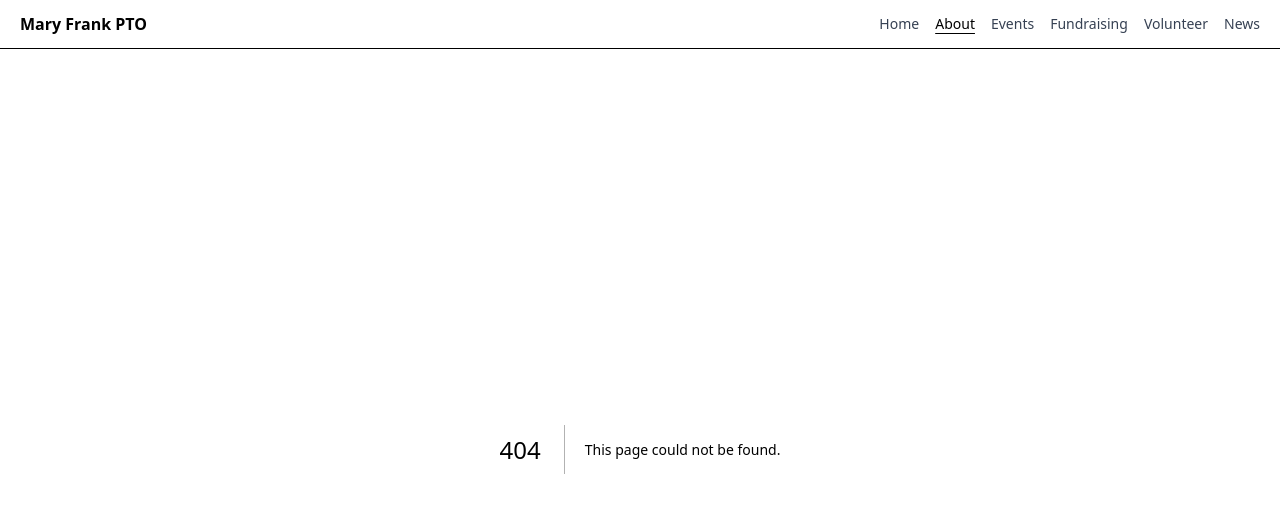
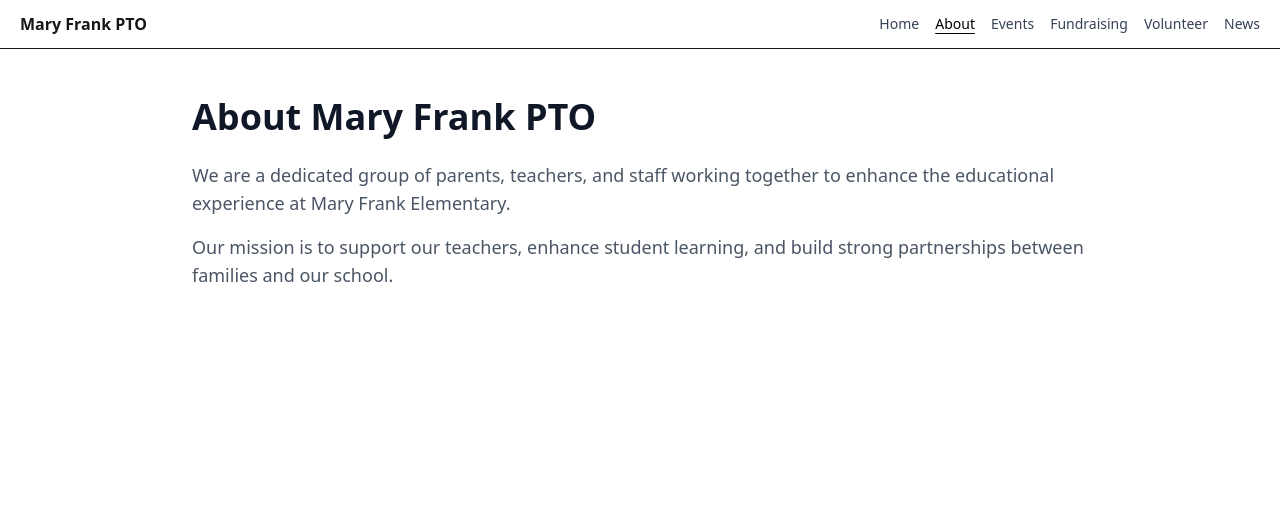
Before and after one commit to stepweaver/mary-frank-pto, a Next.js app: page /about in a window 1280 px wide. Before the commit this address had no page. Shown: the top 512 px of the page. Built offline with nearby package versions, Linux system fonts and the light colour scheme.

Commit message:
Add placeholder pages for all navigation routes

```diff
--- /dev/null
+++ b/app/about/page.jsx
@@ -0,0 +1,22 @@
+import Container from '@/components/layout/Container'
+
+export default function About() {
+  return (
+    <Container className="py-12">
+      <div className="max-w-4xl mx-auto">
+        <h1 className="text-4xl font-bold text-gray-900 mb-6">
+          About Mary Frank PTO
+        </h1>
+        <p className="text-lg text-gray-600 mb-4">
+          We are a dedicated group of parents, teachers, and staff working
+          together to enhance the educational experience at Mary Frank
+          Elementary.
+        </p>
+        <p className="text-lg text-gray-600 mb-4">
+          Our mission is to support our teachers, enhance student learning, and
+          build strong partnerships between families and our school.
+        </p>
+      </div>
+    </Container>
+  )
+}
--- /dev/null
+++ b/app/events/page.jsx
@@ -0,0 +1,17 @@
+import Container from "@/components/layout/Container";
+
+export default function Events() {
+  return (
+    <Container className="py-12">
+      <div className="max-w-4xl mx-auto">
+        <h1 className="text-4xl font-bold text-gray-900 mb-6">Events</h1>
+        <p className="text-lg text-gray-600 mb-4">
+          Stay updated on all PTO meetings, fundraisers, and school events.
+        </p>
+        <div className="bg-gray-100 p-8 rounded-lg text-center">
+          <p className="text-gray-500">Event calendar coming soon...</p>
+        </div>
+      </div>
+    </Container>
+  );
+}
--- /dev/null
+++ b/app/fundraising/page.jsx
@@ -0,0 +1,17 @@
+import Container from "@/components/layout/Container";
+
+export default function Fundraising() {
+  return (
+    <Container className="py-12">
+      <div className="max-w-4xl mx-auto">
+        <h1 className="text-4xl font-bold text-gray-900 mb-6">Fundraising</h1>
+        <p className="text-lg text-gray-600 mb-4">
+          Support our school through various fundraising initiatives.
+        </p>
+        <div className="bg-gray-100 p-8 rounded-lg text-center">
+          <p className="text-gray-500">Fundraising information coming soon...</p>
+        </div>
+      </div>
+    </Container>
+  );
+}
--- /dev/null
+++ b/app/news/page.jsx
@@ -0,0 +1,17 @@
+import Container from "@/components/layout/Container";
+
+export default function News() {
+  return (
+    <Container className="py-12">
+      <div className="max-w-4xl mx-auto">
+        <h1 className="text-4xl font-bold text-gray-900 mb-6">News & Updates</h1>
+        <p className="text-lg text-gray-600 mb-4">
+          Stay informed about PTO activities, fundraising progress, and school news.
+        </p>
+        <div className="bg-gray-100 p-8 rounded-lg text-center">
+          <p className="text-gray-500">News articles coming soon...</p>
+        </div>
+      </div>
+    </Container>
+  );
+}
--- /dev/null
+++ b/app/volunteer/page.jsx
@@ -0,0 +1,17 @@
+import Container from "@/components/layout/Container";
+
+export default function Volunteer() {
+  return (
+    <Container className="py-12">
+      <div className="max-w-4xl mx-auto">
+        <h1 className="text-4xl font-bold text-gray-900 mb-6">Volunteer</h1>
+        <p className="text-lg text-gray-600 mb-4">
+          Find opportunities to help and make a difference in our school.
+        </p>
+        <div className="bg-gray-100 p-8 rounded-lg text-center">
+          <p className="text-gray-500">Volunteer opportunities coming soon...</p>
+        </div>
+      </div>
+    </Container>
+  );
+}
```
